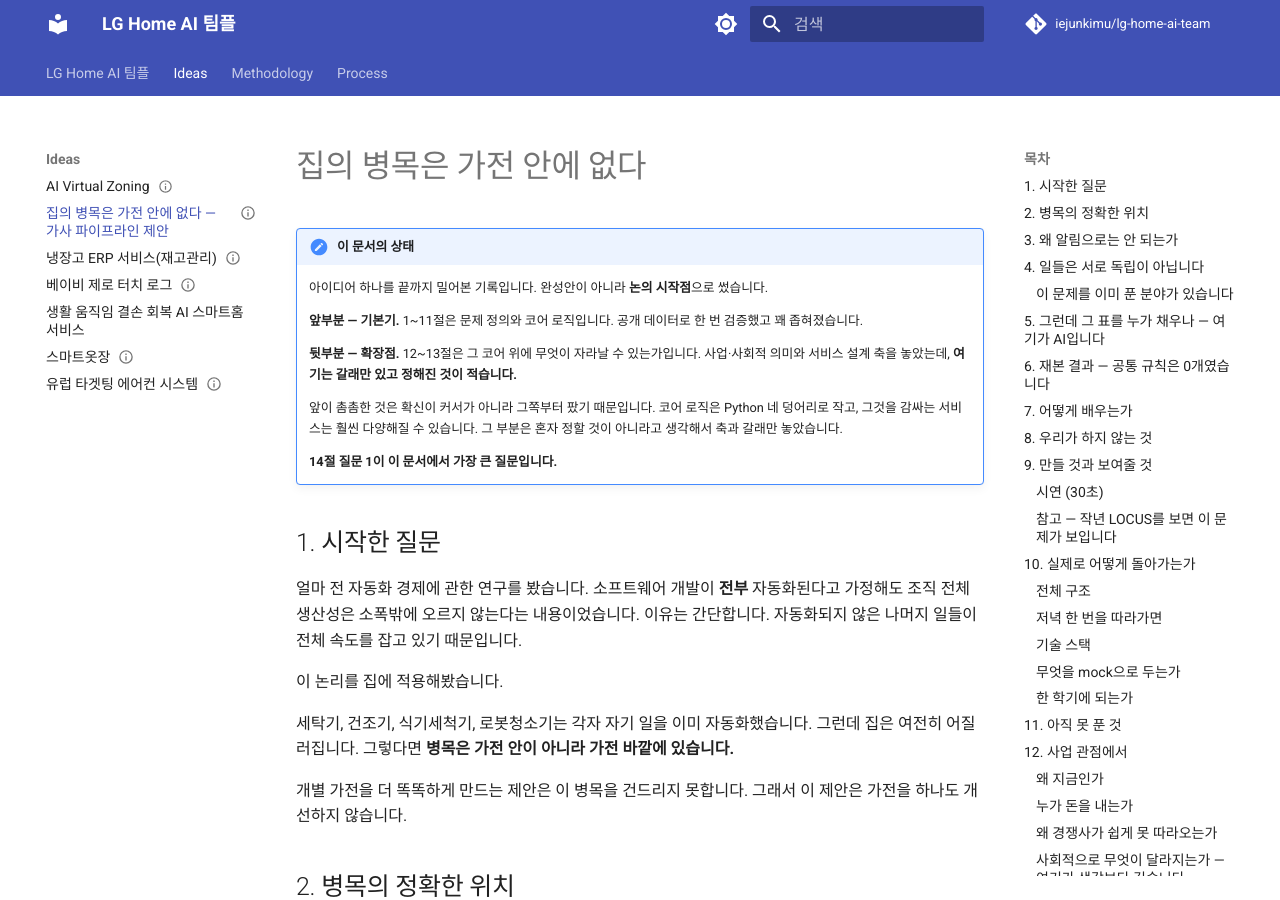
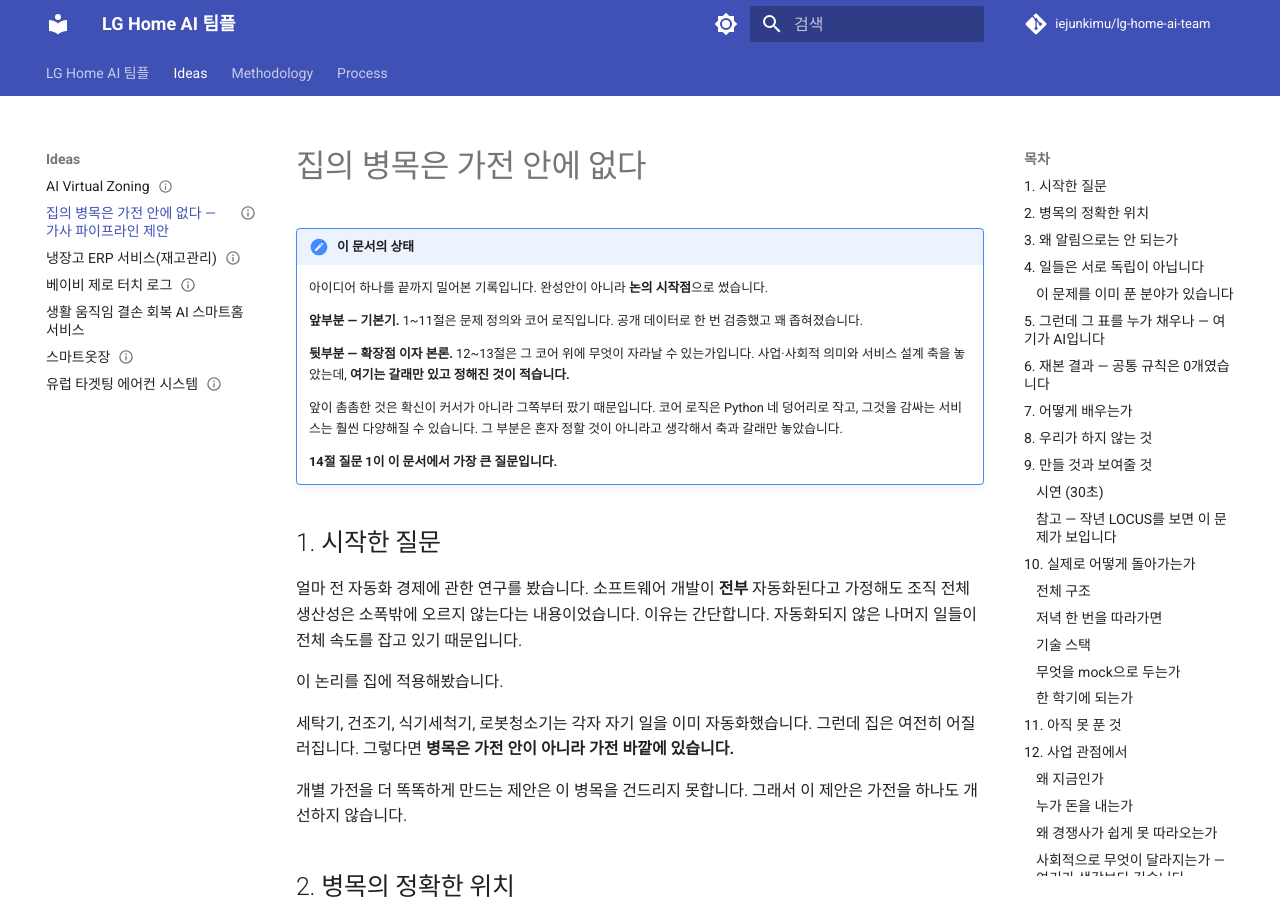
Before and after one commit to iejunkimu/lg-home-ai-team, an MkDocs documentation site: the page built from docs/ideas/가사-파이프라인-병목.md, in a window 1280 px wide and 900 px high. Built offline with MkDocs 1.6.1 and Material for MkDocs 9.7.7, drawn with Linux system fonts in a browser that asks for light colours; comment, search, counter and statistics services are not loaded.

Commit message:
Clarify section titles in 가사-파이프라인-병목.md

```diff
--- a/docs/ideas/가사-파이프라인-병목.md
+++ b/docs/ideas/가사-파이프라인-병목.md
@@ -16,7 +16,7 @@ note: 판별 근거와 미해결 목록은 작성자 개인 노트에 별도 정
     **앞부분 — 기본기.** 1~11절은 문제 정의와 코어 로직입니다. 공개 데이터로 한 번
     검증했고 꽤 좁혀졌습니다.
 
-    **뒷부분 — 확장점.** 12~13절은 그 코어 위에 무엇이 자라날 수 있는가입니다.
+    **뒷부분 — 확장점 이자 본론.** 12~13절은 그 코어 위에 무엇이 자라날 수 있는가입니다.
     사업·사회적 의미와 서비스 설계 축을 놓았는데, **여기는 갈래만 있고 정해진 것이
     적습니다.**
 
```
